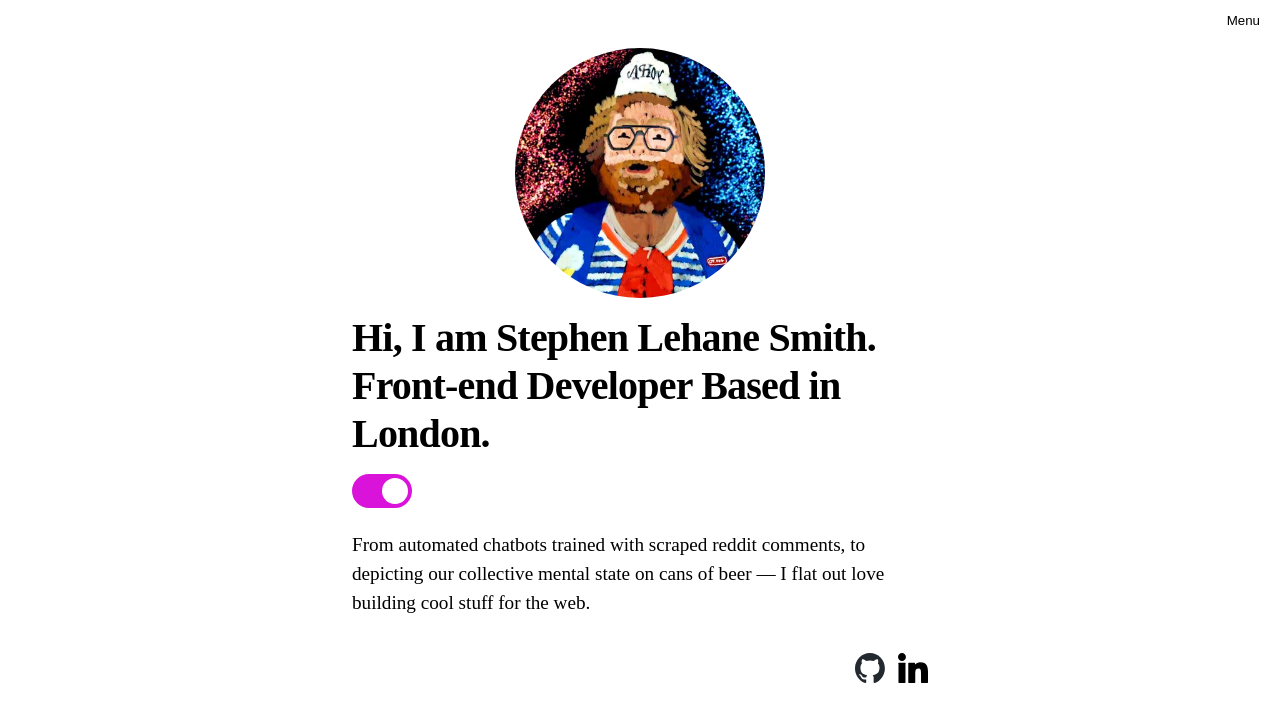
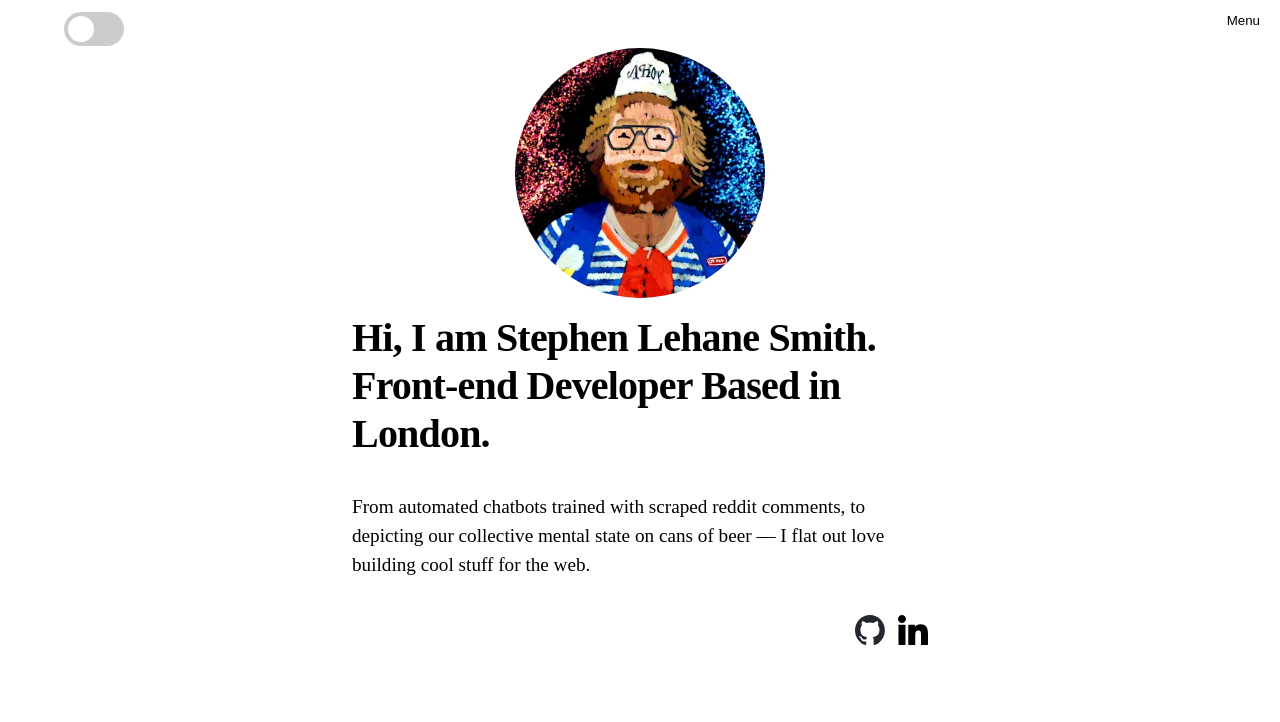
Before and after one commit to inherentspice/next-portfolio, a Next.js app: page / in a window 1280 px wide. Shown: the top 722 px of the page. Built offline with nearby package versions, Linux system fonts and the light colour scheme.

Commit message:
configured data-theme on page load, and positioned light/dark mode button

```diff
--- a/components/layout.js
+++ b/components/layout.js
@@ -1,10 +1,14 @@
 import Head from 'next/head';
 import Image from 'next/image';
+import dynamic from 'next/dynamic';
 import styles from './layout.module.css';
 import utilStyles from '../styles/utils.module.css';
 import Link from 'next/link';
 import HamburgerMenu from './hamburgerMenu';
-import ThemeToggle from './themeToggle';
+const ThemeToggle = dynamic(() => import("../components/themeToggle"), {
+  ssr: false,
+})
+// import ThemeToggle from './themeToggle';
 
 export const siteTitle = 'Stephen Lehane Smith Portfolio';
 
--- a/components/themeToggle.js
+++ b/components/themeToggle.js
@@ -2,19 +2,10 @@ import toggleStyles from "./themeToggle.module.css";
 import { useState, useEffect } from "react";
 
 export default function ThemeToggle() {
-  const [activeTheme, setActiveTheme] = useState(undefined);
+  const [activeTheme, setActiveTheme] = useState(document.body.dataset.theme);
   const inactiveTheme = activeTheme === "light" ? "dark" : "light";
 
-
-  useEffect(() => {
-    const savedTheme = window.localStorage.getItem("theme");
-    if (activeTheme === undefined && savedTheme) {
-      document.body.dataset.theme = savedTheme;
-      savedTheme && setActiveTheme(savedTheme);
-      return
-    } else if (activeTheme === undefined) {
-      setActiveTheme("dark");
-    }
+    useEffect(() => {
     document.body.dataset.theme = activeTheme;
     window.localStorage.setItem("theme", activeTheme);
   }, [activeTheme]);
--- a/components/themeToggle.module.css
+++ b/components/themeToggle.module.css
@@ -1,5 +1,7 @@
 .switch {
-  position: relative;
+  position: absolute;
+  top: 1.5%;
+  left: 5%;
   display: inline-block;
   width: 60px;
   height: 34px;
--- a/pages/_document.js
+++ b/pages/_document.js
@@ -1,13 +1,29 @@
 import Document, { Html, Head, Main, NextScript } from 'next/document';
 
 class MyDocument extends Document {
-
+  static async getInitialProps(ctx) {
+    const initialProps = await Document.getInitialProps(ctx);
+    return { ...initialProps };
+  }
 
   render() {
+    const setInitialTheme = `
+    function getUserPreference() {
+      if(window.localStorage.getItem('theme')) {
+        return window.localStorage.getItem('theme')
+      }
+      return window.matchMedia('(prefers-color-scheme: dark)').matches
+                ? 'dark'
+                : 'light'
+    }
+    document.body.dataset.theme = getUserPreference();
+  `;
+
     return (
       <Html lang="en">
         <Head />
         <body>
+          <script dangerouslySetInnerHTML={{__html: setInitialTheme }}/>
           <Main />
           <NextScript />
         </body>
```
